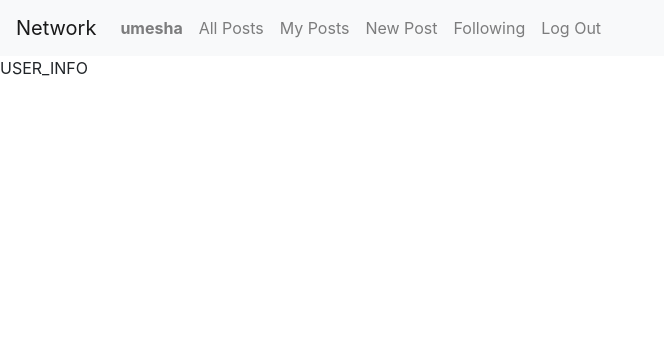
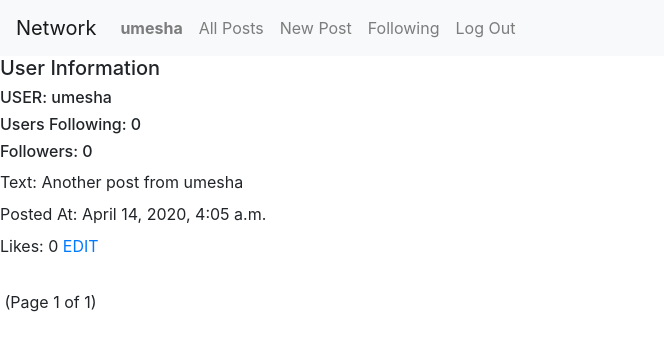
Before and after one commit to pathakumesh/Django-Twitter-App, a Django app: page /user_info/1 in a window 1280 px wide. Shown: the top 351 px of the page, without its empty margins (0-664 px from the left). Run offline with Django 3.2, Linux system fonts and the light colour scheme; a user stored in the database is signed in; data comes from the database, SQL or seed files in the repository; data that the repository does not hold is empty; some libraries are stand-ins or nearby versions.

Commit message:
user_info initial commits

```diff
--- a/network/templates/network/layout.html
+++ b/network/templates/network/layout.html
@@ -22,9 +22,6 @@
                 {% if user.is_authenticated %}
                     <li class="nav-item">
                       <a class="nav-link" href="{% url 'index' %}">All Posts</a>
-                    </li>
-                    <li class="nav-item">
-                      <a class="nav-link" href="{% url 'my_posts' %}">My Posts</a>
                     </li>
                     <li class="nav-item">
                         <a class="nav-link" href="{% url 'create_post' %}">New Post</a>
--- a/network/templates/network/user_info.html
+++ b/network/templates/network/user_info.html
@@ -2,6 +2,40 @@
 
 {% block body %}
 
-USER_INFO
+<h5>User Information</h5>
+<h6>USER: {{user}}</h6>
+<h6>Users Following: {{following_count}}</h6>
+<h6>Followers: {{followers_count}}</h6>
+
+{% for post in posts %}
+    <label>Text: </label> {{post.post_text}}
+    <br>
+    <label>Posted At: </label> {{post.posted_at}}
+    <br>
+    <label>Likes: </label> {{post.likes_count}}
+    <a href="{% url 'edit_post' post_id=post.post_id %}" >EDIT</a>
+    <br>
+    <br>
+{% endfor %}
+{% if posts.number %}
+    <div class="pagination">
+        <span class="step-links">
+            {% if posts.has_previous %}
+                <a href="?page=1">&laquo; first</a>
+                <a href="?page={{ posts.previous_page_number }}">previous</a>
+            {% endif %}
+
+            <span class="current">
+                &nbsp(Page {{ posts.number }} of {{ posts.paginator.num_pages }})
+            </span>
+
+            {% if posts.has_next %}
+                <a href="?page={{ posts.next_page_number }}">next</a>
+                <a href="?page={{ posts.paginator.num_pages }}">last &raquo;</a>
+            {% endif %}
+        </span>
+    </div>
+{% endif %}
+
 
 {% endblock %}
--- a/network/urls.py
+++ b/network/urls.py
@@ -11,6 +11,6 @@ urlpatterns = [
     path("user_info/<int:user_id>", views.user_info, name="user_info"),
     path("create_post", views.create_post, name="create_post"),
     path("edit_post/<int:post_id>", views.edit_post, name="edit_post"),
-    path("my_posts", views.my_posts, name="my_posts"),
+    path("user_info/<int:user_id>", views.user_info, name="user_info"),
     path("following_posts", views.following_posts, name="following_posts"),
 ]
--- a/network/views.py
+++ b/network/views.py
@@ -15,6 +15,7 @@ from datetime import datetime
 
 MAX_ITEMS_PER_PAGE = 7
 
+
 @login_required
 def index(request, following=False, message=None, error=None):
     if following:
@@ -25,23 +26,23 @@ def index(request, following=False, message=None, error=None):
         posts = Post.objects.all()
 
     # #Prepare UI data
-    ui_data = list()
+    post_data = list()
     for post in posts:
         likes = Likes.objects.filter(post=post).count()
-        ui_data.append({
+        post_data.append({
             'post_text': post.text,
             'posted_by': post.user,
             'posted_at': post.created_at,
             'likes_count': likes
         })
 
-    page_number = request.GET.get('page', 2)
-    paginator = Paginator(ui_data, MAX_ITEMS_PER_PAGE)
-    rows = paginator.get_page(page_number)
+    page_number = request.GET.get('page', 1)
+    paginator = Paginator(post_data, MAX_ITEMS_PER_PAGE)
+    posts = paginator.get_page(page_number)
 
     # #UI Params
     params = {
-        'rows': ui_data,
+        'posts': posts,
         'message': message,
         'error': error
     }
@@ -58,6 +59,18 @@ def user_info(request, user_id):
     following_users = user.following.count()
     followers = user.followers.count()
     posts = Post.objects.filter(user=user)
+    post_data = list()
+    for post in posts:
+        likes = Likes.objects.filter(post=post).count()
+        post_data.append({
+            'post_id': post.id,
+            'post_text': post.text,
+            'posted_at': post.created_at,
+            'likes_count': likes
+        })
+    page_number = request.GET.get('page', 1)
+    paginator = Paginator(post_data, MAX_ITEMS_PER_PAGE)
+    posts = paginator.get_page(page_number)
 
     """
     If clicked user is not session user,
@@ -75,10 +88,11 @@ def user_info(request, user_id):
     params = {
         'user': user,
         'following_count': following_users,
-        'follwers_count': followers,
+        'followers_count': followers,
         'posts': posts,
         'has_followed': has_followed
     }
+    print(params)
     return render(request, "network/user_info.html", params)
 
 
@@ -110,36 +124,6 @@ def edit_post(request, post_id):
         message = "Successfully edited the post."
         return index(request, message=message)
     return render(request, "network/post.html", {'post': post})
-
-
-@login_required
-def my_posts(request):
-    posts = Post.objects.filter(user=request.user)
-    # #Prepare UI data
-    ui_data = list()
-    for post in posts:
-        likes = Likes.objects.filter(post=post).count()
-        ui_data.append({
-            'post_id': post.id,
-            'post_text': post.text,
-            'posted_at': post.created_at,
-            'likes_count': likes
-        })
-
-    page_number = request.GET.get('page', 2)
-    paginator = Paginator(ui_data, MAX_ITEMS_PER_PAGE)
-    rows = paginator.get_page(page_number)
-
-    # #UI Params
-    params = {
-        'rows': rows,
-        'my_posts': True
-    }
-    return render(
-        request,
-        "network/index.html",
-        params
-    )
 
 
 @login_required
```
Also changed, not shown: network/templates/network/index.html (+14 -21 lines).
